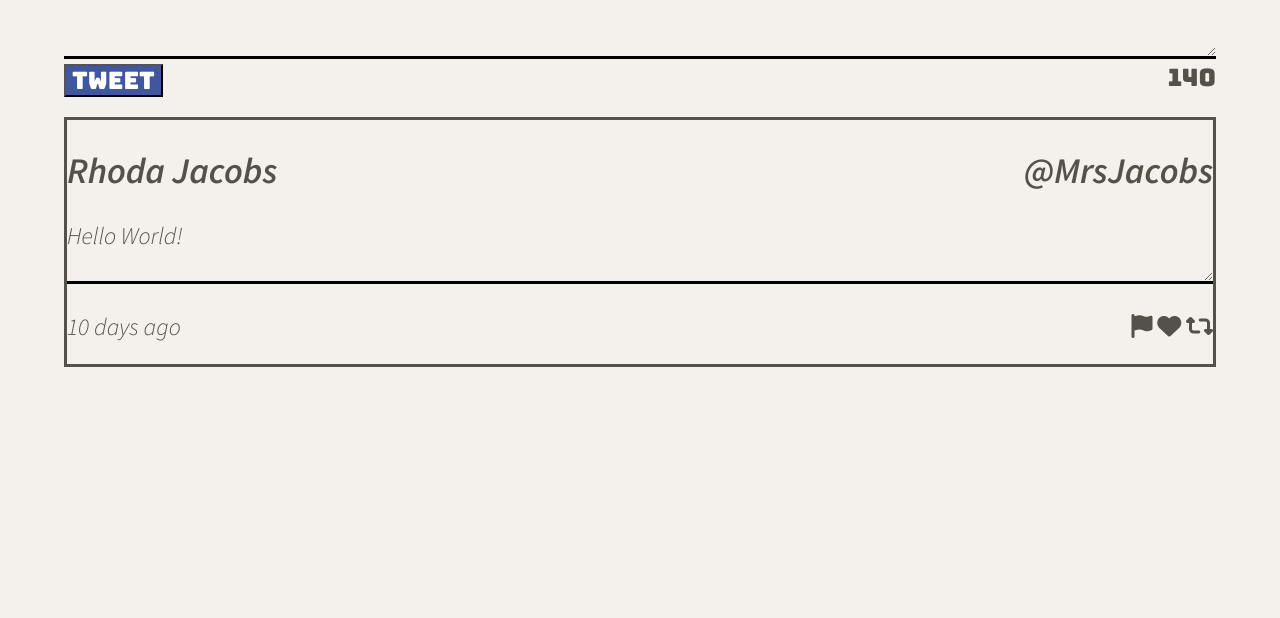
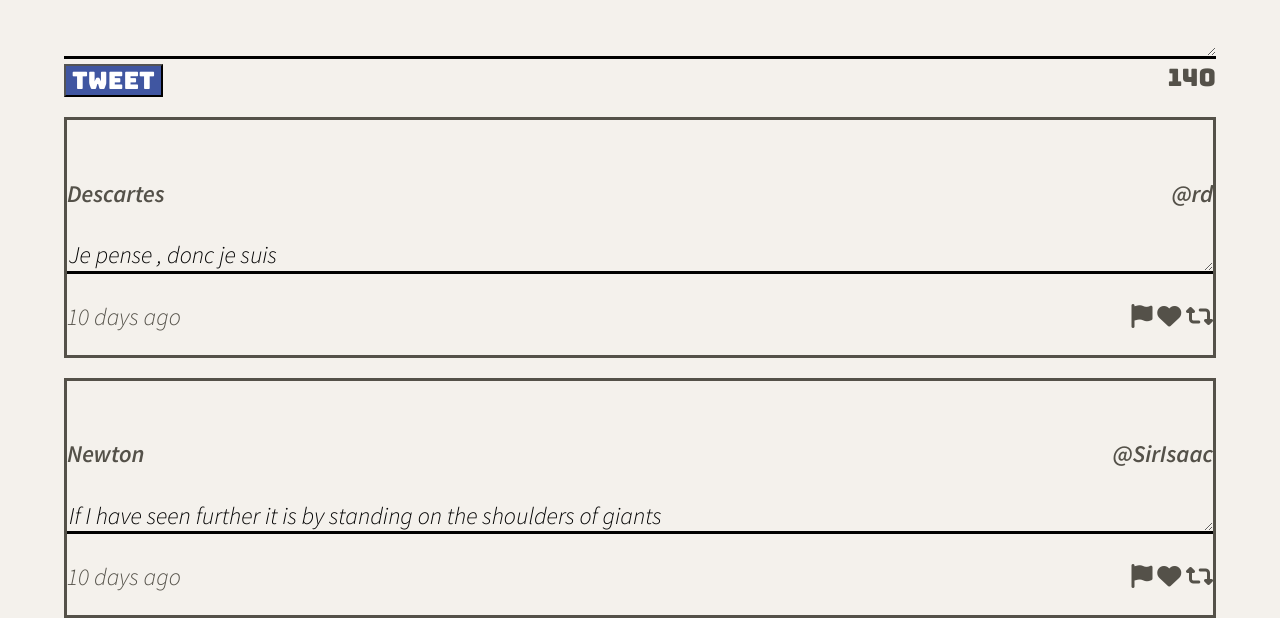
Before and after one commit to mahadabdi9/tweeter-project, a plain HTML site: page public/index.html in a window 1280 px wide. Shown: the part 551-1169 px from the top of the page. Before the commit the page ends 918 px from the top, so only its background shows below. Drawn offline with nearby package versions, Linux system fonts and the light colour scheme.

Commit message:
updated client.js to make tweets more dynamic

```diff
--- a/public/index.html
+++ b/public/index.html
@@ -45,7 +45,7 @@
     <!-- Page-specific (main) content here -->
     <main class="container">
       <section class="new-tweet">
-        <form action="/tweets" method="post">
+        <form id="tweetForm" action="/tweets" method="post">
           <label for="tweet-text">What are you humming about?</label>
           <textarea name="text" class="tweet-text"></textarea>
           <div>
@@ -55,10 +55,14 @@
         </form>
       </section>
 
-      <article class="tweet">
+      <article id="tweets-container">
+
+      </article>
+
+      <!-- <article class="tweet">
         <header>
-          <h2>Rhoda Jacobs</h2>
-          <h2>@MrsJacobs</h2>
+          <h4>Rhoda Jacobs</h4>
+          <h4>@MrsJacobs</h4>
         </header>
         <div>
           <form action="">
@@ -74,7 +78,7 @@
             </div>
           </footer>
         </div>
-      </article>
+      </article> -->
     </main>
   </body>
 </html>
--- a/public/scripts/client.js
+++ b/public/scripts/client.js
@@ -3,3 +3,65 @@
  * jQuery is already loaded
  * Reminder: Use (and do all your DOM work in) jQuery's document ready function
  */
+
+$(document).ready(function () {
+  const data = [
+    {
+      "user": {
+        "name": "Newton",
+        "avatars": "https://i.imgur.com/73hZDYK.png"
+        ,
+        "handle": "@SirIsaac"
+      },
+      "content": {
+        "text": "If I have seen further it is by standing on the shoulders of giants"
+      },
+      "created_at": 1461116232227
+    },
+    {
+      "user": {
+        "name": "Descartes",
+        "avatars": "https://i.imgur.com/nlhLi3I.png",
+        "handle": "@rd" },
+      "content": {
+        "text": "Je pense , donc je suis"
+      },
+      "created_at": 1461113959088
+    }
+  ]
+
+
+const renderTweets = function(tweets) {
+  for (let tweet of tweets) {
+    const tweetElement = createTweetElement(tweet);
+     $("#tweets-container").prepend(tweetElement);
+  }
+}
+
+const createTweetElement = function(tweet) {
+    let $tweet = $("<article>").addClass("tweet");
+    const html = `
+      <header>
+          <h4>${tweet.user.name}</h4>
+          <h4>${tweet.user.handle}</h4>
+        </header>
+        <div>
+          <form action="">
+            <label for=""></label>
+            <textarea name="" class="tweet-text" cols="30" rows="1">${tweet.content.text}</textarea>
+          </form>
+          <footer>
+            <p>10 days ago</p>
+            <div>
+            <i class="fa-solid fa-flag"></i>
+            <i class="fa-solid fa-heart"></i>
+            <i class="fa-solid fa-retweet"></i>
+            </div>
+          </footer>
+        </div>`;
+    const tweetElement = $tweet.append(html);
+    return tweetElement;
+  };
+
+renderTweets(data);
+})
```
